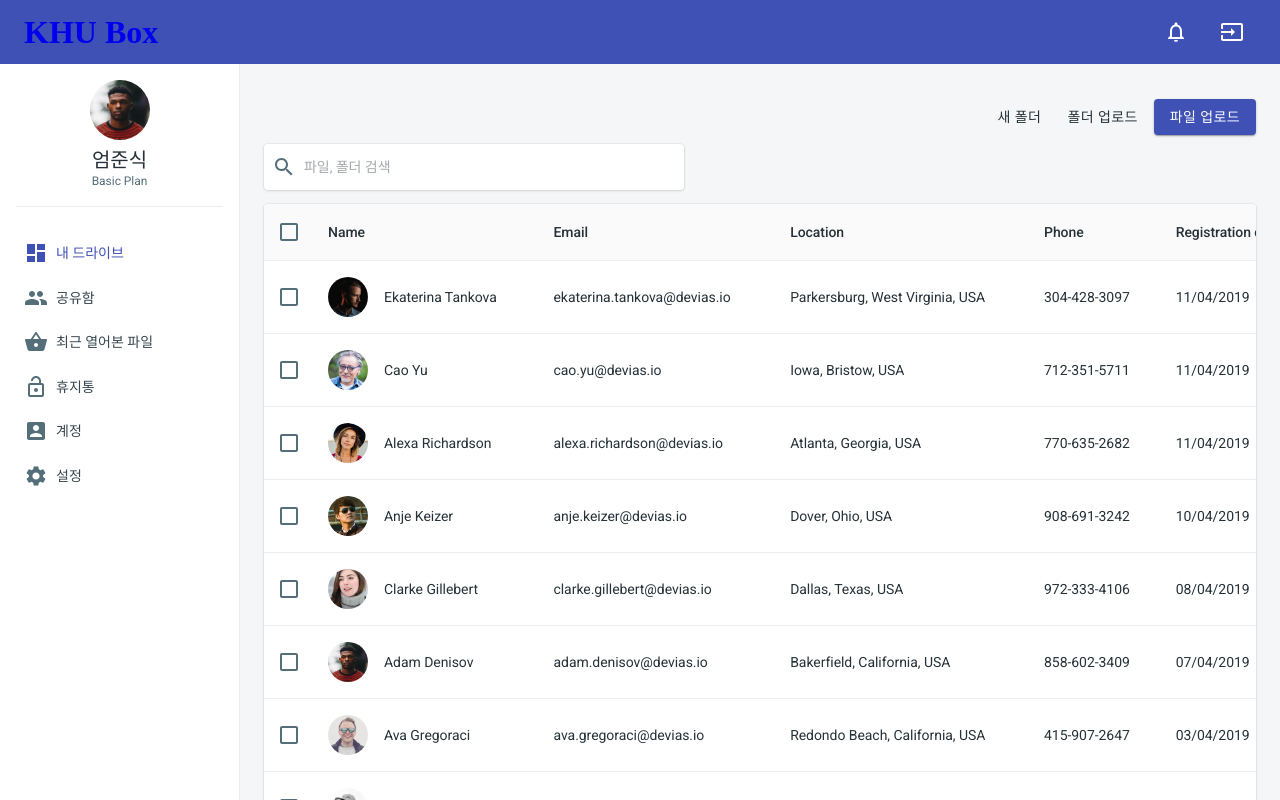
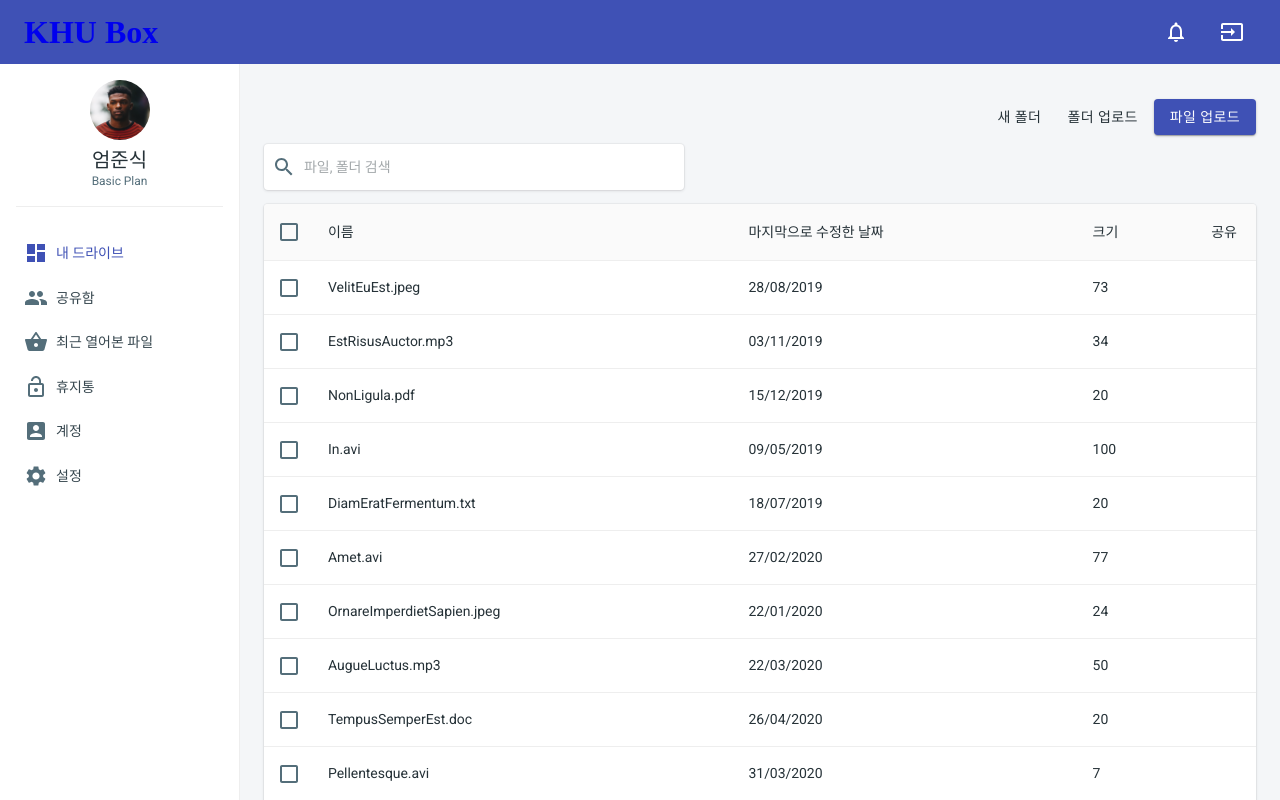
Before and after one commit to DaeyeonKim97/KhuBox, a React (Create React App) app in the folder khubox-front/: page /my-drive in a window 1280 px wide. Shown: the top 800 px of the page. Built offline with nearby package versions, Linux system fonts and the light colour scheme; what validate.js would draw is missing.

Commit message:
Add FileList view

```diff
--- a/khubox-front/src/views/FileList/FileList.js
+++ b/khubox-front/src/views/FileList/FileList.js
@@ -16,13 +16,13 @@ const useStyles = makeStyles(theme => ({
 const FileList = () => {
   const classes = useStyles();
 
-  const [users] = useState(mockData);
+  const [files] = useState(mockData);
 
   return (
     <div className={classes.root}>
       <DriveToolbar />
       <div className={classes.content}>
-        <FileTable users={users} />
+        <FileTable users={files} />
       </div>
     </div>
   );
--- a/khubox-front/src/views/FileList/components/FileTable/FileTable.js
+++ b/khubox-front/src/views/FileList/components/FileTable/FileTable.js
@@ -42,7 +42,7 @@ const useStyles = makeStyles(theme => ({
 }));
 
 const FileTable = props => {
-  const { className, users, ...rest } = props;
+  const { className, users: files, ...rest } = props;
 
   const classes = useStyles();
 
@@ -105,58 +105,51 @@ const FileTable = props => {
                 <TableRow>
                   <TableCell padding="checkbox">
                     <Checkbox
-                      checked={selectedUsers.length === users.length}
+                      checked={selectedUsers.length === files.length}
                       color="primary"
                       indeterminate={
                         selectedUsers.length > 0 &&
-                        selectedUsers.length < users.length
+                        selectedUsers.length < files.length
                       }
                       onChange={handleSelectAll}
                     />
                   </TableCell>
-                  <TableCell>Name</TableCell>
-                  <TableCell>Email</TableCell>
-                  <TableCell>Location</TableCell>
-                  <TableCell>Phone</TableCell>
-                  <TableCell>Registration date</TableCell>
+                  <TableCell>이름</TableCell>
+                  <TableCell>마지막으로 수정한 날짜</TableCell>
+                  <TableCell>크기</TableCell>
+                  <TableCell>공유</TableCell>
                 </TableRow>
               </TableHead>
               <TableBody>
-                {users.slice(0, rowsPerPage).map(user => (
+                {files.slice(0, rowsPerPage).map(file => (
                   <TableRow
                     className={classes.tableRow}
                     hover
-                    key={user.id}
-                    selected={selectedUsers.indexOf(user.id) !== -1}
+                    key={file.id}
+                    selected={selectedUsers.indexOf(file.id) !== -1}
                   >
                     <TableCell padding="checkbox">
                       <Checkbox
-                        checked={selectedUsers.indexOf(user.id) !== -1}
+                        checked={selectedUsers.indexOf(file.id) !== -1}
                         color="primary"
-                        onChange={event => handleSelectOne(event, user.id)}
+                        onChange={event => handleSelectOne(event, file.id)}
                         value="true"
                       />
                     </TableCell>
                     <TableCell>
                       <div className={classes.nameContainer}>
-                        <Avatar
-                          className={classes.avatar}
-                          src={user.avatarUrl}
-                        >
-                          {getInitials(user.name)}
-                        </Avatar>
-                        <Typography variant="body1">{user.name}</Typography>
+                        {/* 파일 아이콘 */}
+                        <Typography variant="body1">{file.name}</Typography>
                       </div>
                     </TableCell>
-                    <TableCell>{user.email}</TableCell>
                     <TableCell>
-                      {user.address.city}, {user.address.state},{' '}
-                      {user.address.country}
+                      {moment(file.modifiedAt).format('DD/MM/YYYY')}
                     </TableCell>
-                    <TableCell>{user.phone}</TableCell>
+                    <TableCell>{file.size}</TableCell>
                     <TableCell>
-                      {moment(user.createdAt).format('DD/MM/YYYY')}
+                      {file.share}
                     </TableCell>
+
                   </TableRow>
                 ))}
               </TableBody>
@@ -167,7 +160,7 @@ const FileTable = props => {
       <CardActions className={classes.actions}>
         <TablePagination
           component="div"
-          count={users.length}
+          count={files.length}
           onChangePage={handlePageChange}
           onChangeRowsPerPage={handleRowsPerPageChange}
           page={page}
--- a/khubox-front/src/views/FileList/data.js
+++ b/khubox-front/src/views/FileList/data.js
@@ -1,143 +1,34 @@
 import uuid from 'uuid/v1';
 
 export default [
-  {
-    id: uuid(),
-    name: 'Ekaterina Tankova',
-    address: {
-      country: 'USA',
-      state: 'West Virginia',
-      city: 'Parkersburg',
-      street: '2849 Fulton Street'
-    },
-    email: 'ekaterina.tankova@devias.io',
-    phone: '304-428-3097',
-    avatarUrl: '/images/avatars/avatar_3.png',
-    createdAt: 1555016400000
-  },
-  {
-    id: uuid(),
-    name: 'Cao Yu',
-    address: {
-      country: 'USA',
-      state: 'Bristow',
-      city: 'Iowa',
-      street: '1865  Pleasant Hill Road'
-    },
-    email: 'cao.yu@devias.io',
-    avatarUrl: '/images/avatars/avatar_4.png',
-    phone: '712-351-5711',
-    createdAt: 1555016400000
-  },
-  {
-    id: uuid(),
-    name: 'Alexa Richardson',
-    address: {
-      country: 'USA',
-      state: 'Georgia',
-      city: 'Atlanta',
-      street: '4894  Lakeland Park Drive'
-    },
-    email: 'alexa.richardson@devias.io',
-    phone: '770-635-2682',
-    avatarUrl: '/images/avatars/avatar_2.png',
-    createdAt: 1555016400000
-  },
-  {
-    id: uuid(),
-    name: 'Anje Keizer',
-    address: {
-      country: 'USA',
-      state: 'Ohio',
-      city: 'Dover',
-      street: '4158  Hedge Street'
-    },
-    email: 'anje.keizer@devias.io',
-    avatarUrl: '/images/avatars/avatar_5.png',
-    phone: '908-691-3242',
-    createdAt: 1554930000000
-  },
-  {
-    id: uuid(),
-    name: 'Clarke Gillebert',
-    address: {
-      country: 'USA',
-      state: 'Texas',
-      city: 'Dallas',
-      street: '75247'
-    },
-    email: 'clarke.gillebert@devias.io',
-    phone: '972-333-4106',
-    avatarUrl: '/images/avatars/avatar_6.png',
-    createdAt: 1554757200000
-  },
-  {
-    id: uuid(),
-    name: 'Adam Denisov',
-    address: {
-      country: 'USA',
-      state: 'California',
-      city: 'Bakerfield',
-      street: '317 Angus Road'
-    },
-    email: 'adam.denisov@devias.io',
-    phone: '858-602-3409',
-    avatarUrl: '/images/avatars/avatar_1.png',
-    createdAt: 1554670800000
-  },
-  {
-    id: uuid(),
-    name: 'Ava Gregoraci',
-    address: {
-      country: 'USA',
-      state: 'California',
-      city: 'Redondo Beach',
-      street: '2188  Armbrester Drive'
-    },
-    email: 'ava.gregoraci@devias.io',
-    avatarUrl: '/images/avatars/avatar_7.png',
-    phone: '415-907-2647',
-    createdAt: 1554325200000
-  },
-  {
-    id: uuid(),
-    name: 'Emilee Simchenko',
-    address: {
-      country: 'USA',
-      state: 'Nevada',
-      city: 'Las Vegas',
-      street: '1798  Hickory Ridge Drive'
-    },
-    email: 'emilee.simchenko@devias.io',
-    phone: '702-661-1654',
-    avatarUrl: '/images/avatars/avatar_8.png',
-    createdAt: 1523048400000
-  },
-  {
-    id: uuid(),
-    name: 'Kwak Seong-Min',
-    address: {
-      country: 'USA',
-      state: 'Michigan',
-      city: 'Detroit',
-      street: '3934  Wildrose Lane'
-    },
-    email: 'kwak.seong.min@devias.io',
-    avatarUrl: '/images/avatars/avatar_9.png',
-    phone: '313-812-8947'
-  },
-  {
-    id: uuid(),
-    name: 'Merrile Burgett',
-    address: {
-      country: 'USA',
-      state: 'Utah',
-      city: 'Salt Lake City',
-      street: '368 Lamberts Branch Road'
-    },
-    email: 'merrile.burgett@devias.io',
-    phone: '801-301-7894',
-    avatarUrl: '/images/avatars/avatar_10.png',
-    createdAt: 1522702800000
-  }
+  {id:1,name:"VelitEuEst.jpeg",modifiedAt:"2019-08-28",size:73,share:false},
+{id:2,name:"EstRisusAuctor.mp3",modifiedAt:"2019-11-03",size:34,share:true},
+{id:3,name:"NonLigula.pdf",modifiedAt:"2019-12-15",size:20,share:true},
+{id:4,name:"In.avi",modifiedAt:"2019-05-09",size:100,share:true},
+{id:5,name:"DiamEratFermentum.txt",modifiedAt:"2019-07-18",size:20,share:false},
+{id:6,name:"Amet.avi",modifiedAt:"2020-02-27",size:77,share:false},
+{id:7,name:"OrnareImperdietSapien.jpeg",modifiedAt:"2020-01-22",size:24,share:false},
+{id:8,name:"AugueLuctus.mp3",modifiedAt:"2020-03-22",size:50,share:true},
+{id:9,name:"TempusSemperEst.doc",modifiedAt:"2020-04-26",size:20,share:true},
+{id:10,name:"Pellentesque.avi",modifiedAt:"2020-03-31",size:7,share:true},
+{id:11,name:"Ante.mp3",modifiedAt:"2020-04-08",size:53,share:true},
+{id:12,name:"NamDui.mp3",modifiedAt:"2019-11-05",size:14,share:true},
+{id:13,name:"MagnaAc.xls",modifiedAt:"2020-01-04",size:92,share:true},
+{id:14,name:"Nam.mp3",modifiedAt:"2019-11-04",size:10,share:true},
+{id:15,name:"Vestibulum.avi",modifiedAt:"2019-07-02",size:62,share:true},
+{id:16,name:"VestibulumAnteIpsum.ppt",modifiedAt:"2020-03-17",size:67,share:true},
+{id:17,name:"Id.tiff",modifiedAt:"2019-05-15",size:72,share:true},
+{id:18,name:"NequeVestibulumEget.xls",modifiedAt:"2019-09-06",size:1,share:true},
+{id:19,name:"AdipiscingMolestieHendrerit.ppt",modifiedAt:"2019-05-25",size:87,share:true},
+{id:20,name:"Lacus.xls",modifiedAt:"2020-03-04",size:52,share:true},
+{id:21,name:"EgetElitSodales.xls",modifiedAt:"2019-05-19",size:95,share:false},
+{id:22,name:"PorttitorLacus.ppt",modifiedAt:"2019-11-01",size:89,share:false},
+{id:23,name:"Cubilia.mp3",modifiedAt:"2019-05-10",size:35,share:true},
+{id:24,name:"VenenatisNonSodales.xls",modifiedAt:"2019-10-29",size:22,share:true},
+{id:25,name:"JustoIn.ppt",modifiedAt:"2020-02-23",size:54,share:false},
+{id:26,name:"InFelis.ppt",modifiedAt:"2019-10-18",size:58,share:false},
+{id:27,name:"SitAmetEleifend.xls",modifiedAt:"2019-09-21",size:12,share:false},
+{id:28,name:"UtSuscipit.ppt",modifiedAt:"2019-05-17",size:83,share:false},
+{id:29,name:"UtDolor.pdf",modifiedAt:"2019-07-28",size:23,share:false},
+{id:30,name:"DuisBibendum.ppt",modifiedAt:"2019-09-06",size:48,share:true}
 ];
```
